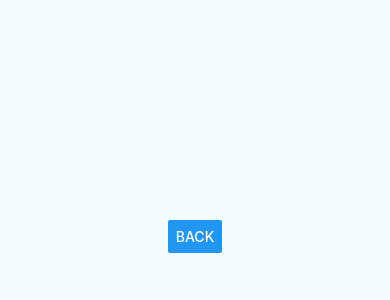
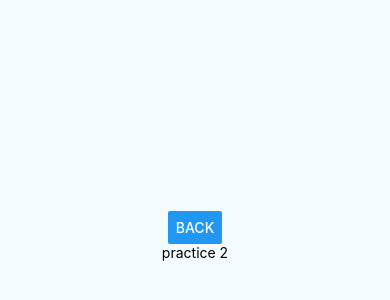
Before and after one commit to Vishnu0933/REACT_NATIVE_PRACTICE, a React Native app: screen / in a window 390 px wide. Shown: the part 186-486 px from the top of the page. Built offline with nearby package versions, Linux system fonts and the light colour scheme.

Commit message:
Hooks text add Practice2

```diff
--- a/component/Hooks.js
+++ b/component/Hooks.js
@@ -18,6 +18,7 @@ const Hooks = ({navigation}) => {
           alart('This is vishnu');
         }}
       />
+      <Text>practice 2</Text>
     </SafeAreaView>
   );
 };
```
